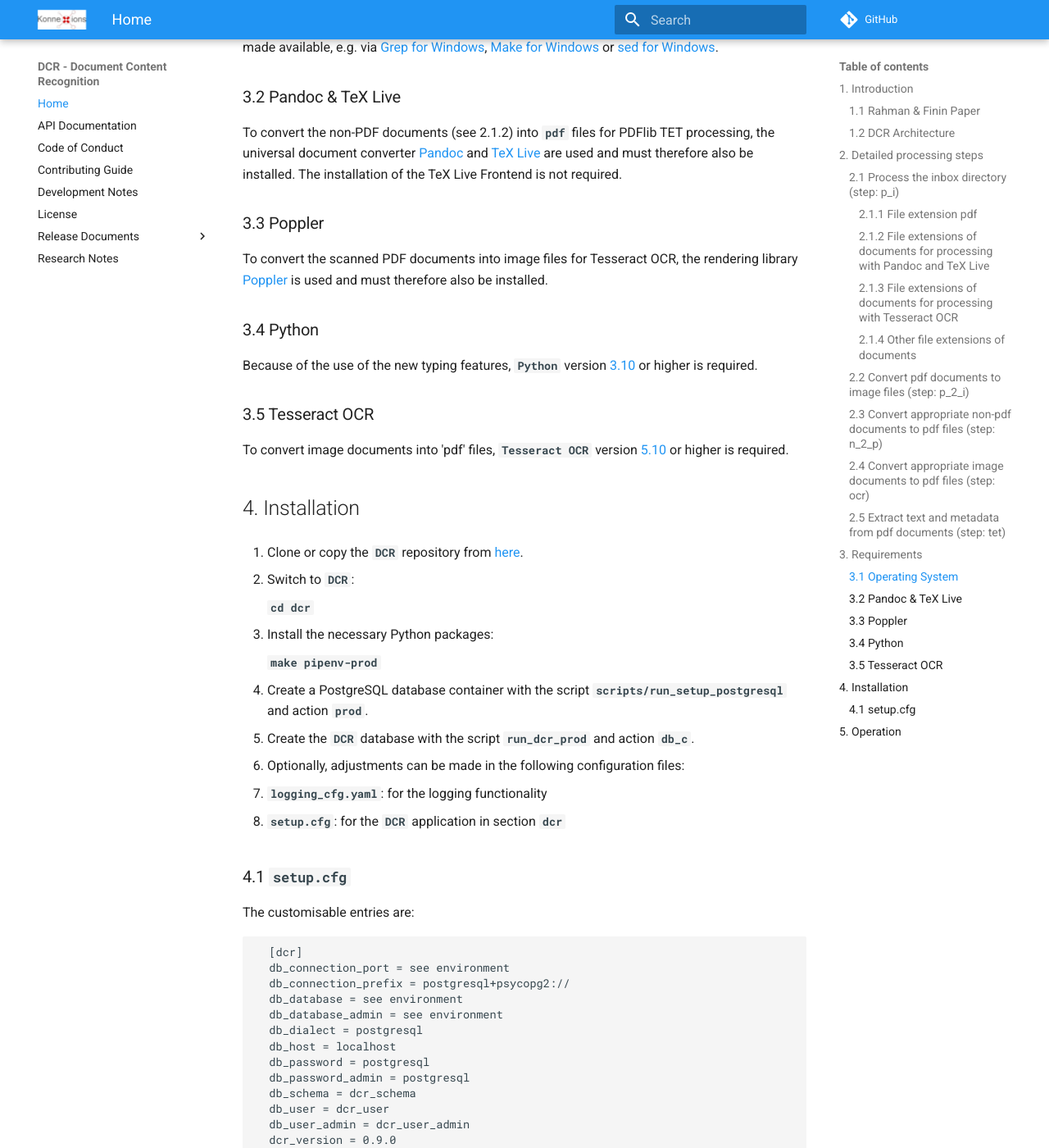
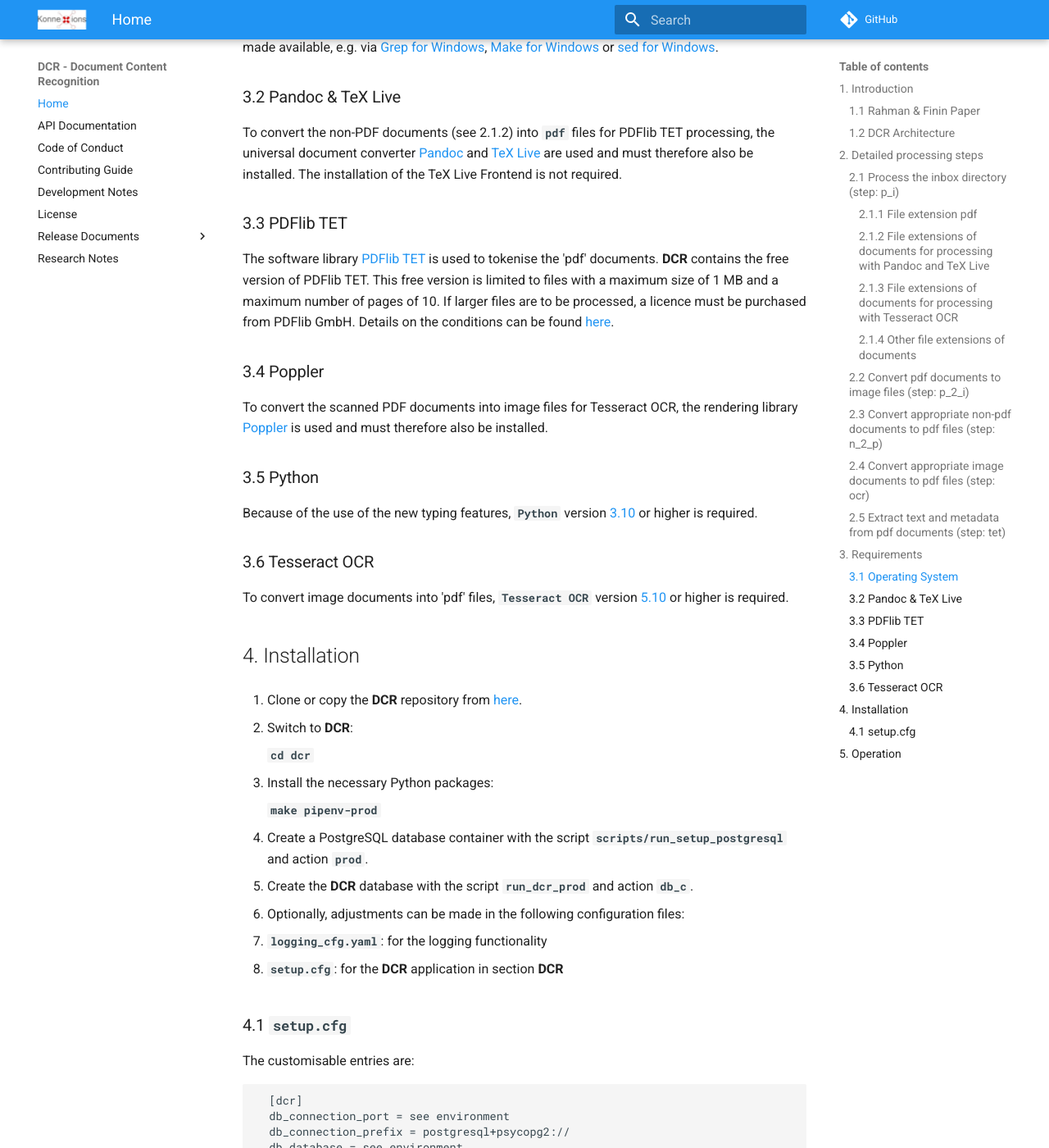
Before and after one commit to KonnexionsGmbH/dcr, an MkDocs documentation site: the page built from docs/index.md, in a window 1280 px wide and 1400 px high, scrolled down 4308 px. Shown: the whole window at 82% size. Built offline with MkDocs 1.6.1 and Material for MkDocs 9.7.7, drawn with Linux system fonts in a browser that asks for light colours; comment, search, counter and statistics services are not loaded; some of the changed text lies outside the part shown.

```diff
--- a/docs/index.md
+++ b/docs/index.md
@@ -14,7 +14,7 @@
 The processing logic is as follows:
 
 - New documents are made available in the file directory **`ìnbox`**.
-- Documents in a file format accepted by DCR are registered and moved to the file directory **`ìnbox_accepted`**. All other documents are registered and moved to the file directory **`ìnbox_rejected`**.
+- Documents in a file format accepted by **DCR** are registered and moved to the file directory **`ìnbox_accepted`**. All other documents are registered and moved to the file directory **`ìnbox_rejected`**.
 - Documents not in **`pdf`** format are converted to **`pdf`** format using [Pandoc](https://pandoc.org){:target="_blank"} and [TeX Live](https://www.tug.org/texlive){:target="_blank"}.
 - Documents based on scanning which, therefore, do not contain text elements, are scanned and converted to **`pdf`** format using the [Tesseract OCR](https://github.com/tesseract-ocr/tesseract){:target="_blank"} software. This process applies to all image format files e.g. **`jpeg`**, **`tiff`** etc., as well as scanned images in **`pdf`** format.
 - From all **`pdf`** documents, the text and associated metadata is extracted into a document-specific **`xml`** file using [PDFlib TET](https://www.pdflib.com/products/tet/).
@@ -117,7 +117,7 @@
 ### 3.1 Operating System
 
 Continuous delivery / integration (CD/CI) runs on **`Ubunto 18.04`**, **`Ubuntu 20.04`**~~, **`Windows Server 2019`** and **`Windows Server 2022`**~~.
-This means that **`DCR`** also runs under **`Windows 10`** and **`Windows 11`**.
+This means that **DCR** also runs under **`Windows 10`** and **`Windows 11`**.
 In this case, only the functionality of the **`grep`**, **`make`**  and **`sed`** tools must be made available, e.g. via [Grep for Windows](http://gnuwin32.sourceforge.net/packages/grep.htm){:target="_blank"}, [Make for Windows](http://gnuwin32.sourceforge.net/packages/make.htm){:target="_blank"} or [sed for Windows](http://gnuwin32.sourceforge.net/packages/sed.htm){:target="_blank"}.
 
 ### 3.2 Pandoc & TeX Live
@@ -127,23 +127,31 @@
 and [TeX Live](https://www.tug.org/texlive){:target="_blank"} are used and must therefore also be installed.
 The installation of the TeX Live Frontend is not required.
 
-### 3.3 Poppler
+### 3.3 PDFlib TET
+
+The software library [PDFlib TET](https://www.pdflib.com/products/tet/) is used to tokenise the 'pdf' documents.
+**DCR** contains the free version of PDFlib TET.
+This free version is limited to files with a maximum size of 1 MB and a maximum number of pages of 10.
+If larger files are to be processed, a licence must be purchased from PDFlib GmbH.
+Details on the conditions can be found [here](https://www.pdflib.com/buy/).
+
+### 3.4 Poppler
 
 To convert the scanned PDF documents into image files for Tesseract OCR, the rendering library [Poppler](https://poppler.freedesktop.org){:target="_blank"} is used and must therefore also be installed.
 
-### 3.4 Python
+### 3.5 Python
 
 Because of the use of the new typing features, **`Python`** version [3.10](https://docs.python.org/3/whatsnew/3.10.html){:target="_blank"} or higher is required.
 
-### 3.5 Tesseract OCR
+### 3.6 Tesseract OCR
 
 To convert image documents into 'pdf' files, **`Tesseract OCR`** version [5.10](https://github.com/tesseract-ocr/tesseract){:target="_blank"} or higher is required.
 
 ## 4. Installation
 
-1. Clone or copy the **`DCR`** repository from [here](https://github.com/KonnexionsGmbH/dcr){:target="_blank"}.
+1. Clone or copy the **DCR** repository from [here](https://github.com/KonnexionsGmbH/dcr){:target="_blank"}.
 
-2. Switch to **`DCR`**:
+2. Switch to **DCR**:
 
     **`cd dcr`**
 
@@ -153,13 +161,13 @@
 
 4. Create a PostgreSQL database container with the script **`scripts/run_setup_postgresql`** and action **`prod`**.
 
-5. Create the **`DCR`** database with the script **`run_dcr_prod`** and action **`db_c`**.
+5. Create the **DCR** database with the script **`run_dcr_prod`** and action **`db_c`**.
 
 6. Optionally, adjustments can be made in the following configuration files:
 
    - **`logging_cfg.yaml`**: for the logging functionality
 
-   - **`setup.cfg`**: for the **`DCR`** application in section **`dcr`**
+   - **`setup.cfg`**: for the **DCR** application in section **DCR**
 
 ### 4.1 **`setup.cfg`**
 
@@ -190,16 +198,16 @@
 |--------------------------|------------------------------|-------------------------------------------------------------------------------|
 | db_connection_port       | environment specific         | port number the DBMS server is listening on                                   |
 | db_connection_prefix     | **`postgresql+psycopg2://`** | front part of the database URL                                                |
-| db_database              | environment specific         | DCR database name                                                             |
+| db_database              | environment specific         | **DCR** database name                                                             |
 | db_database_admin        | environment specific         | administrative database name                                                  |
 | db_dialect               | **`postgresql`**             | DBMS used, currently: only PostgreSQL allowed                                 |
 | db_host                  | **`localhost`**              | host name of the DBMS server                                                  |
-| db_password              | **`postgresql`**             | DCR database user password                                                    |
+| db_password              | **`postgresql`**             | **DCR** database user password                                                    |
 | db_password_admin        | **`postgresql`**             | administrative database password                                              |
 | db_schema                | **`dcr_schema`**             | database schema name                                                          |
-| db_user                  | **`postgresql`**             | DCR database user name                                                        |
+| db_user                  | **`postgresql`**             | **DCR** database user name                                                        |
 | db_user_admin            | **`postgresql`**             | administrative database user name                                             |
-| dcr_version              | **`09.0`**                   | current version number of the DCR application                                 |
+| dcr_version              | **`09.0`**                   | current version number of the **DCR** application                                 |
 | directory_inbox          | **`data/inbox`**             | directory for the new documents received                                      |
 | directory_inbox_accepted | **`data/inbox_accepted`**    | directory for the accepted documents                                          |
 | directory_inbox_rejected | **`data/inbox_rejected`**    | directory for the rejected documents                                          |
@@ -229,7 +237,7 @@
 
 ## 5. Operation
 
-**`DCR`** should be operated via the script **`run_dcr_prod`**.
+**DCR** should be operated via the script **`run_dcr_prod`**.
 The following actions are available:
 
 | Action      | Process                                                                                                            |
```
Also changed, not shown: docs/development_notes.md (+10 -8 lines), 5 other files.
